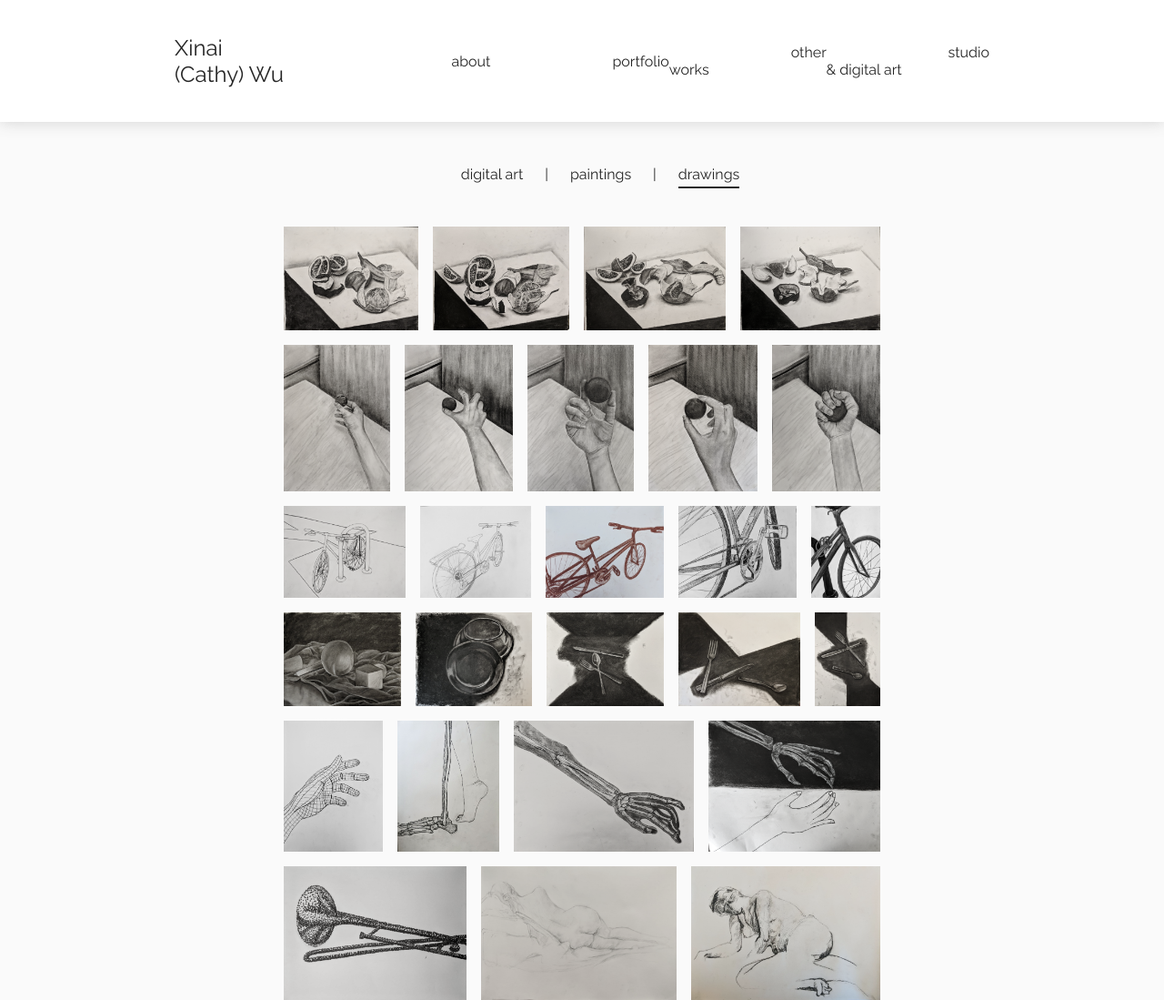
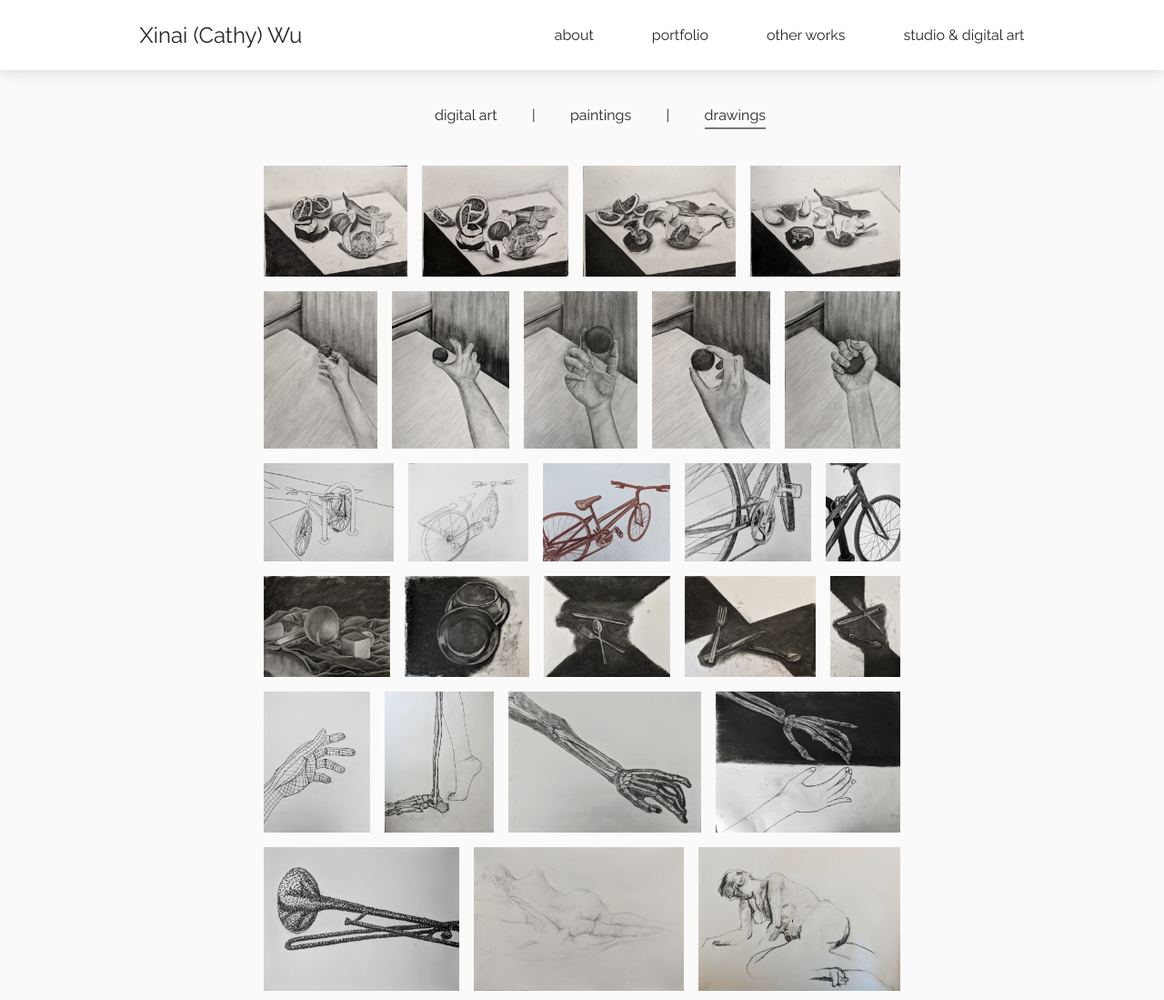
Before and after one commit to caxawu/xinaicathywu.me, a React app: page /art/drawings in a window 1280 px wide. Shown: the top 1099 px of the page at 91% size. Built offline with nearby package versions, Linux system fonts and the light colour scheme.

Commit message:
style spacing:

```diff
--- a/src/style.scss
+++ b/src/style.scss
@@ -10,9 +10,10 @@ body, html {
   display: flex;
   flex-direction: row;
   justify-content: space-between;
-  padding: 2em 12em;
+  padding: 1% 12%;
   background: #FFFFFF;
   box-shadow: 0px 0px 16px rgba(89, 89, 89, 0.25);
+  overflow: hidden;
   .logo {
     display: inherit;
     align-items: center;
@@ -22,35 +23,38 @@ body, html {
     ul {
       display: flex;
       flex-direction: row;
-      align-items: center;
+      justify-content: center;
       list-style-type: none;
       li > a {
-        margin-left: 134px;
+        display: flex;
         font-family: inherit;
         font-size: inherit;
         text-decoration: none;
-        color: #262626;
+        color: inherit;
+        text-align: right;
+        margin-left: 5vw;
       }
     }
   }
 }
 
 .content {
-  margin: 0 10em;
+  margin: 0 10%;
   .secondary-nav {
-    margin: 48px;
+    margin: 2.5em;
     ul {
       display: flex;
       flex-direction: row;
       justify-content: center;
-      align-items: center;
       list-style-type: none;
       li > a {
-        margin: 0 24px;
+        display: flex;
         font-family: inherit;
         font-size: inherit;
         text-decoration: none;
         color: #262626;
+        text-align: right;
+        margin: 0 3vw;
       }
     }
   }
@@ -58,7 +62,7 @@ body, html {
     display: flex;
     flex-direction: column;
     justify-content: center;
-    padding: 0 15%;
+    margin: 0 15%;
     .row {
       display: flex;
       flex-direction: row;
@@ -78,6 +82,7 @@ body, html {
 .active {
   color: pink;
   padding-bottom: 4px;
-  border-bottom-style: solid;
+  border-bottom-style:solid;
   border-bottom-width: 2px;
+  border-color: #787878;
 }
```
